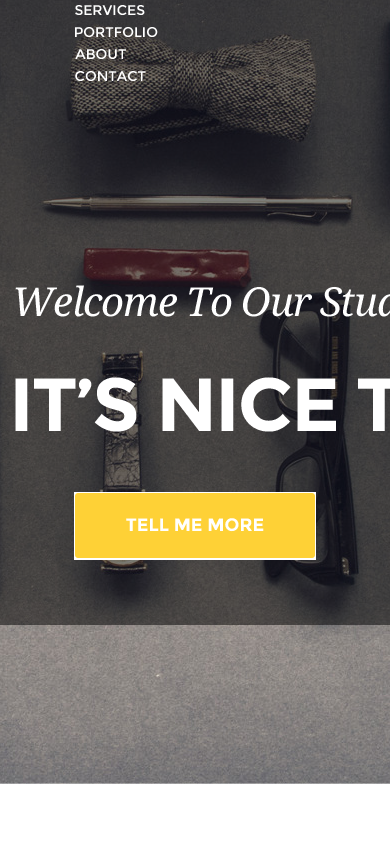
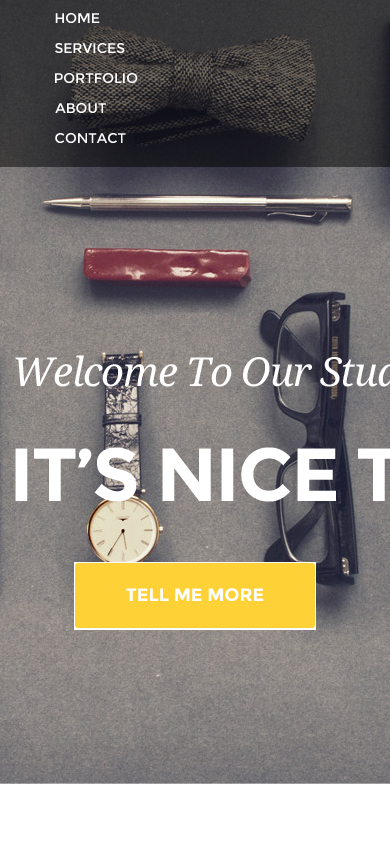
Before and after one commit to stiffelbo/golden, a website: page index.html in a window 390 px wide. Shown: the part 97-957 px from the top of the page. Drawn offline with Linux system fonts and the light colour scheme.

Commit message:
final tint images fixed

```diff
--- a/sass/style.scss
+++ b/sass/style.scss
@@ -38,12 +38,12 @@
                         top: 0;
                         left: 0;
                         width: 100%;
-                        height: 82%;
+                        height: 8.5%;
                         background-color: black;
                         opacity: 0.50;
                     }
                     nav {
-                        margin-top: 20px;
+                        margin-top: 10px;
                         .nav-links {
                             text-align: right;
                             ul {
@@ -116,10 +116,8 @@
                             position: relative;
                             flex: 1;
                             img {
-                                position: absolute;
-                                top: 0;
-                                left: 0;
-                                right: 0;
+                                width: 100%;
+                                object-fit: cover;
                             }
                         }
                         .card-footer {
@@ -161,17 +159,19 @@
 
                 @media (max-width: 767px) {
                     header {
+                        .tint {
+                            height: 30%;
+                        }
                         nav {
                             .nav-links {
                                 text-align: left;
                                 ul {
-                                    margin-right: 20px;
-                                    ;
+                                    margin-top: 40px;
                                     li {
                                         list-style: none;
                                         display: block;
                                         .nav-link {
-                                            margin: 8px 20px 0 20px;
+                                            margin: 8px 0;
                                         }
                                     }
                                 }
```
Also changed, not shown: css/style.css, images/2.jpg, images/4.jpg, 1 other file.
